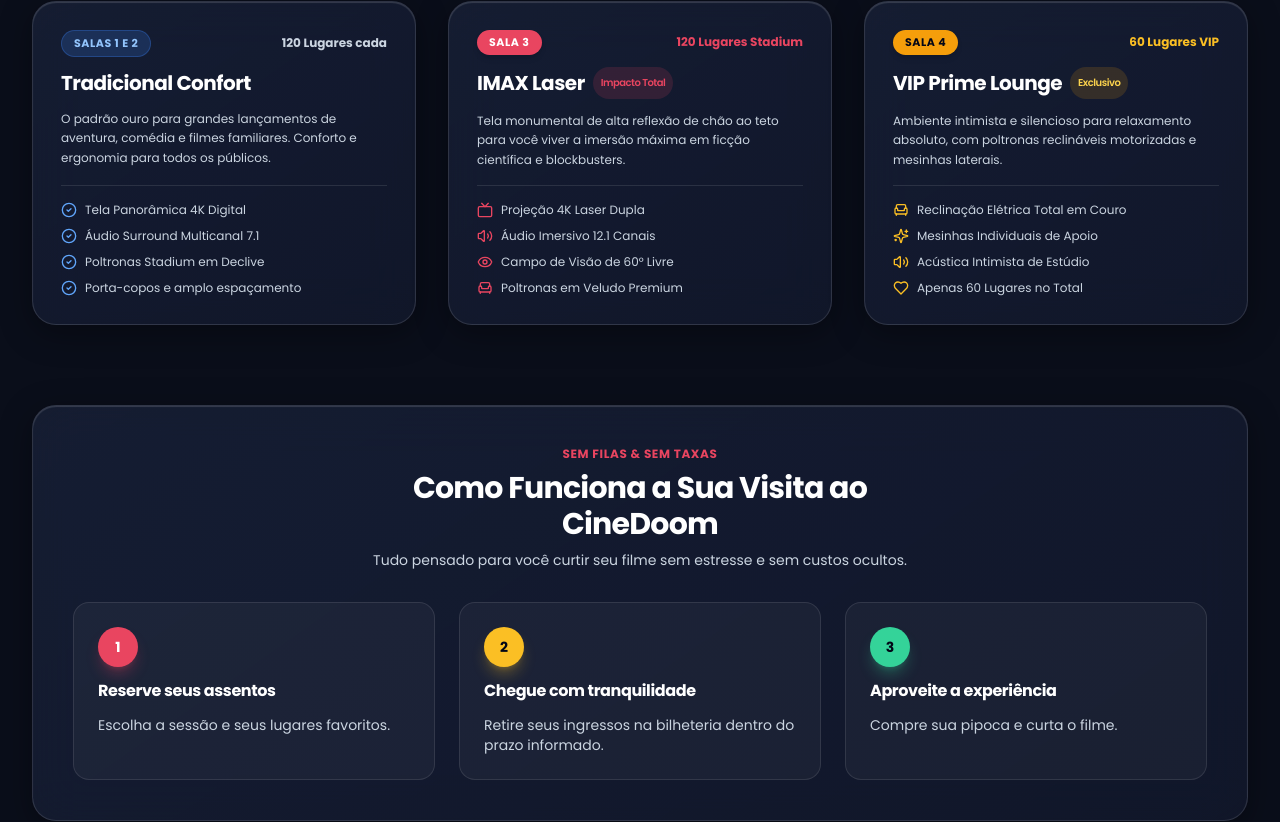
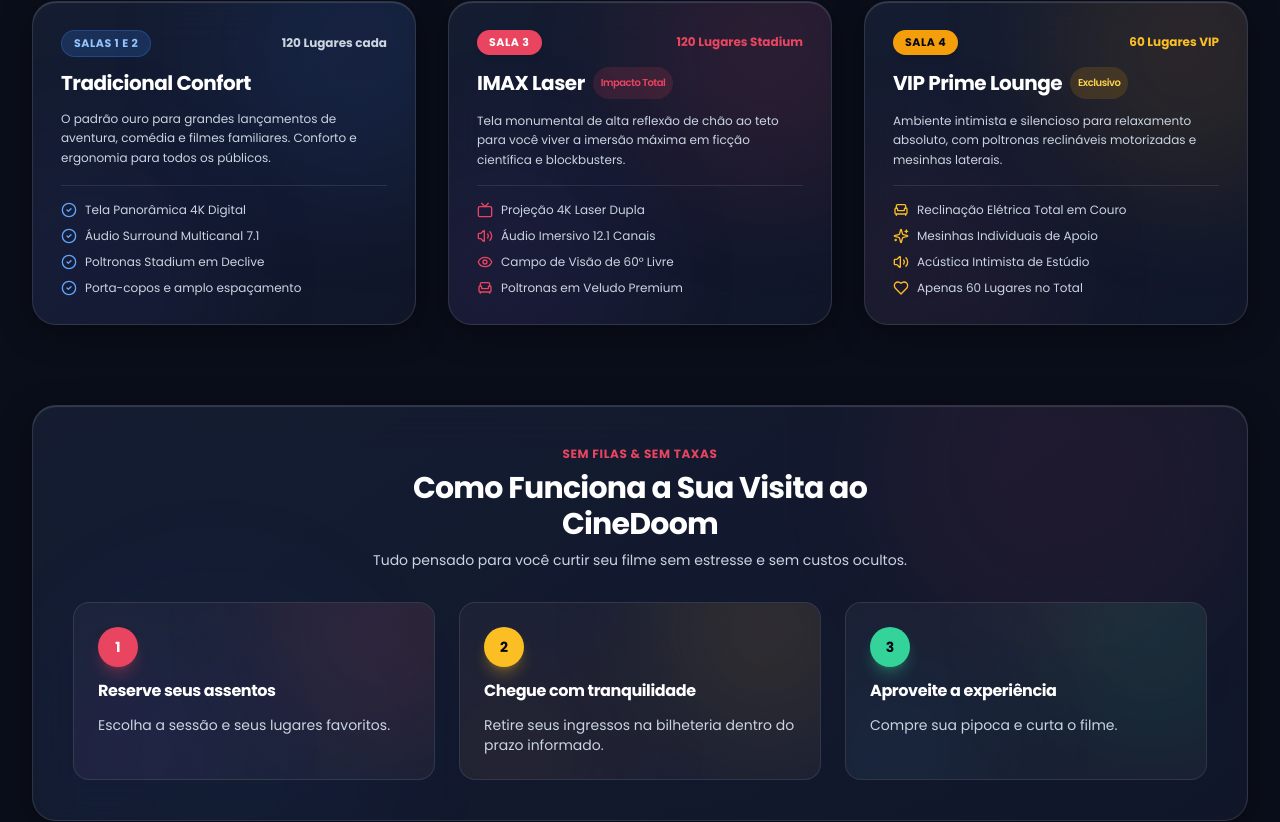
Before and after one commit to CINESOFT-SOLUTIONS/cinedoom-app, a Next.js app: page /sobre in a window 1280 px wide. Shown: the part 1290-2112 px from the top of the page. Built offline with nearby package versions, Linux system fonts and the light colour scheme; no server answers.

Commit message:
feat(sobre): aplicar degradês dinâmicos interativos com cursor em todos os cards

```diff
--- a/src/app/sobre/page.tsx
+++ b/src/app/sobre/page.tsx
@@ -4,6 +4,7 @@
 import Link from "next/link";
 import Image from "next/image";
 import { CineDoomHeader } from "@/components/cinedoom-header";
+import { InteractiveGlowCard } from "@/components/interactive-glow-card";
 import {
   Sparkles,
   Film,
@@ -206,7 +207,13 @@
 
           <div className="grid grid-cols-1 md:grid-cols-3 gap-6 sm:gap-8">
             {/* Categoria 1: Salas 1 e 2 Tradicionais Confort */}
-            <div className="rounded-3xl overflow-hidden liquid-glass-card border border-white/15 shadow-xl flex flex-col group hover:border-blue-400/40 transition-all">
+            <InteractiveGlowCard
+              className="rounded-3xl liquid-glass-card border border-white/15 shadow-xl flex flex-col group hover:border-blue-400/40"
+              contentClassName="flex flex-col h-full"
+              orb1Color="rgba(59, 130, 246, 0.28)"
+              orb2Color="rgba(99, 102, 241, 0.20)"
+              spotlightColor="rgba(59, 130, 246, 0.12)"
+            >
               <div className="p-6 sm:p-7 space-y-4 flex-1 flex flex-col justify-between">
                 <div className="space-y-3">
                   <div className="flex items-center justify-between gap-2">
@@ -245,10 +252,16 @@
                   </div>
                 </div>
               </div>
-            </div>
+            </InteractiveGlowCard>
 
             {/* Categoria 2: Sala 3 IMAX Laser */}
-            <div className="rounded-3xl overflow-hidden liquid-glass-card border border-white/15 shadow-xl flex flex-col group hover:border-cta/40 transition-all">
+            <InteractiveGlowCard
+              className="rounded-3xl liquid-glass-card border border-white/15 shadow-xl flex flex-col group hover:border-cta/40"
+              contentClassName="flex flex-col h-full"
+              orb1Color="rgba(233, 69, 96, 0.32)"
+              orb2Color="rgba(168, 85, 247, 0.22)"
+              spotlightColor="rgba(233, 69, 96, 0.15)"
+            >
               <div className="p-6 sm:p-7 space-y-4 flex-1 flex flex-col justify-between">
                 <div className="space-y-3">
                   <div className="flex items-center justify-between gap-2">
@@ -288,10 +301,16 @@
                   </div>
                 </div>
               </div>
-            </div>
+            </InteractiveGlowCard>
 
             {/* Categoria 3: Sala 4 VIP Prime */}
-            <div className="rounded-3xl overflow-hidden liquid-glass-card border border-white/15 shadow-xl flex flex-col group hover:border-amber-400/40 transition-all">
+            <InteractiveGlowCard
+              className="rounded-3xl liquid-glass-card border border-white/15 shadow-xl flex flex-col group hover:border-amber-400/40"
+              contentClassName="flex flex-col h-full"
+              orb1Color="rgba(245, 158, 11, 0.30)"
+              orb2Color="rgba(233, 69, 96, 0.20)"
+              spotlightColor="rgba(245, 158, 11, 0.14)"
+            >
               <div className="p-6 sm:p-7 space-y-4 flex-1 flex flex-col justify-between">
                 <div className="space-y-3">
                   <div className="flex items-center justify-between gap-2">
@@ -331,12 +350,20 @@
                   </div>
                 </div>
               </div>
-            </div>
+            </InteractiveGlowCard>
           </div>
         </section>
 
         {/* ================= COMO FUNCIONA (EXPERIENCIA DESCOMPLICADA) ================= */}
-        <section className="p-8 sm:p-10 rounded-3xl liquid-glass-card border border-white/15 space-y-8 shadow-2xl">
+        <InteractiveGlowCard
+          as="section"
+          className="p-8 sm:p-10 rounded-3xl liquid-glass-card border border-white/15 shadow-2xl"
+          contentClassName="space-y-8"
+          orb1Color="rgba(233, 69, 96, 0.16)"
+          orb2Color="rgba(59, 130, 246, 0.12)"
+          spotlightColor="rgba(255, 255, 255, 0.05)"
+          orbSize="w-96 h-96"
+        >
           <div className="text-center max-w-xl mx-auto space-y-2">
             <span className="text-xs font-bold text-cta uppercase tracking-wider block">
               Sem Filas & Sem Taxas
@@ -351,7 +378,14 @@
 
           <div className="grid grid-cols-1 md:grid-cols-3 gap-6 relative">
             {/* Passo 1 */}
-            <div className="p-6 rounded-2xl bg-white/[0.04] hover:bg-white/[0.07] border border-white/10 hover:border-cta/30 transition-all duration-300 space-y-3 relative group">
+            <InteractiveGlowCard
+              className="p-6 rounded-2xl bg-white/[0.04] hover:bg-white/[0.07] border border-white/10 hover:border-cta/40 transition-all duration-300 group"
+              contentClassName="space-y-3"
+              orb1Color="rgba(233, 69, 96, 0.30)"
+              orb2Color="rgba(147, 51, 234, 0.20)"
+              spotlightColor="rgba(233, 69, 96, 0.12)"
+              orbSize="w-56 h-56"
+            >
               <div className="w-10 h-10 rounded-full bg-cta text-white font-bold text-sm flex items-center justify-center shadow-lg shadow-cta/30 group-hover:scale-110 transition-transform">
                 1
               </div>
@@ -359,10 +393,17 @@
               <p className="text-xs sm:text-sm text-slate-300 leading-relaxed">
                 Escolha a sessão e seus lugares favoritos.
               </p>
-            </div>
+            </InteractiveGlowCard>
 
             {/* Passo 2 */}
-            <div className="p-6 rounded-2xl bg-white/[0.04] hover:bg-white/[0.07] border border-white/10 hover:border-amber-400/30 transition-all duration-300 space-y-3 relative group">
+            <InteractiveGlowCard
+              className="p-6 rounded-2xl bg-white/[0.04] hover:bg-white/[0.07] border border-white/10 hover:border-amber-400/40 transition-all duration-300 group"
+              contentClassName="space-y-3"
+              orb1Color="rgba(245, 158, 11, 0.30)"
+              orb2Color="rgba(234, 88, 12, 0.20)"
+              spotlightColor="rgba(245, 158, 11, 0.12)"
+              orbSize="w-56 h-56"
+            >
               <div className="w-10 h-10 rounded-full bg-amber-400 text-slate-950 font-bold text-sm flex items-center justify-center shadow-lg shadow-amber-400/30 group-hover:scale-110 transition-transform">
                 2
               </div>
@@ -370,10 +411,17 @@
               <p className="text-xs sm:text-sm text-slate-300 leading-relaxed">
                 Retire seus ingressos na bilheteria dentro do prazo informado.
               </p>
-            </div>
+            </InteractiveGlowCard>
 
             {/* Passo 3 */}
-            <div className="p-6 rounded-2xl bg-white/[0.04] hover:bg-white/[0.07] border border-white/10 hover:border-emerald-400/30 transition-all duration-300 space-y-3 relative group">
+            <InteractiveGlowCard
+              className="p-6 rounded-2xl bg-white/[0.04] hover:bg-white/[0.07] border border-white/10 hover:border-emerald-400/40 transition-all duration-300 group"
+              contentClassName="space-y-3"
+              orb1Color="rgba(16, 185, 129, 0.30)"
+              orb2Color="rgba(14, 165, 233, 0.20)"
+              spotlightColor="rgba(16, 185, 129, 0.12)"
+              orbSize="w-56 h-56"
+            >
               <div className="w-10 h-10 rounded-full bg-emerald-400 text-slate-950 font-bold text-sm flex items-center justify-center shadow-lg shadow-emerald-400/30 group-hover:scale-110 transition-transform">
                 3
               </div>
@@ -381,16 +429,21 @@
               <p className="text-xs sm:text-sm text-slate-300 leading-relaxed">
                 Compre sua pipoca e curta o filme.
               </p>
-            </div>
+            </InteractiveGlowCard>
           </div>
-        </section>
+        </InteractiveGlowCard>
 
         {/* ================= CHAMADA PARA AÇÃO (CTA) ================= */}
-        <section className="p-8 sm:p-12 rounded-3xl bg-gradient-to-r from-[#1A2238] via-[#16213E] to-[#12182B] border border-white/15 text-center space-y-5 shadow-2xl relative overflow-hidden">
-          <div className="absolute -right-16 -top-16 w-64 h-64 bg-cta/15 rounded-full blur-3xl pointer-events-none" />
-          <div className="absolute -left-16 -bottom-16 w-64 h-64 bg-amber-500/10 rounded-full blur-3xl pointer-events-none" />
-
-          <div className="relative z-10 max-w-xl mx-auto space-y-4">
+        <InteractiveGlowCard
+          as="section"
+          className="p-8 sm:p-12 rounded-3xl bg-gradient-to-r from-[#1A2238] via-[#16213E] to-[#12182B] border border-white/15 text-center shadow-2xl"
+          contentClassName="space-y-5"
+          orb1Color="rgba(233, 69, 96, 0.35)"
+          orb2Color="rgba(245, 158, 11, 0.25)"
+          spotlightColor="rgba(255, 255, 255, 0.10)"
+          orbSize="w-80 h-80"
+        >
+          <div className="max-w-xl mx-auto space-y-4">
             <h2 className="text-2xl sm:text-3xl md:text-4xl font-bold text-white tracking-tight">
               Pronto para Viver o Cinema de Verdade?
             </h2>
@@ -407,7 +460,7 @@
               </Link>
             </div>
           </div>
-        </section>
+        </InteractiveGlowCard>
       </main>
 
       {/* ================= RODAPE OFICIAL ================= */}
--- /dev/null
+++ b/src/components/interactive-glow-card.tsx
@@ -0,0 +1,108 @@
+"use client";
+
+import React, { useRef, useState } from "react";
+
+export interface InteractiveGlowCardProps extends React.HTMLAttributes<HTMLDivElement> {
+  as?: "div" | "section" | "article";
+  children: React.ReactNode;
+  className?: string;
+  contentClassName?: string;
+  orb1Color?: string;
+  orb2Color?: string;
+  spotlightColor?: string;
+  orbSize?: string;
+  interactive?: boolean;
+}
+
+/**
+ * InteractiveGlowCard
+ * Componente visual cinematográfico com degradês dinâmicos e orbs que reagem
+ * e se movimentam de acordo com a posição do cursor do mouse (GPU-accelerated).
+ */
+export function InteractiveGlowCard({
+  as: Component = "div",
+  children,
+  className = "",
+  contentClassName = "",
+  orb1Color = "rgba(233, 69, 96, 0.25)",
+  orb2Color = "rgba(245, 158, 11, 0.18)",
+  spotlightColor = "rgba(255, 255, 255, 0.08)",
+  orbSize = "w-72 h-72",
+  interactive = true,
+  ...rest
+}: InteractiveGlowCardProps) {
+  const cardRef = useRef<HTMLDivElement>(null);
+  const [isHovered, setIsHovered] = useState(false);
+
+  const updateCoordinates = (e: React.MouseEvent<HTMLDivElement>) => {
+    if (!interactive || !cardRef.current) return;
+    const rect = cardRef.current.getBoundingClientRect();
+    const x = e.clientX - rect.left;
+    const y = e.clientY - rect.top;
+
+    cardRef.current.style.setProperty("--mouse-x", `${x}px`);
+    cardRef.current.style.setProperty("--mouse-y", `${y}px`);
+  };
+
+  const handleMouseMove = (e: React.MouseEvent<HTMLDivElement>) => {
+    updateCoordinates(e);
+  };
+
+  const handleMouseEnter = (e: React.MouseEvent<HTMLDivElement>) => {
+    updateCoordinates(e);
+    setIsHovered(true);
+  };
+
+  const handleMouseLeave = () => {
+    setIsHovered(false);
+  };
+
+  const Tag = Component as any;
+
+  return (
+    <Tag
+      ref={cardRef}
+      onMouseMove={handleMouseMove}
+      onMouseEnter={handleMouseEnter}
+      onMouseLeave={handleMouseLeave}
+      className={`group/glow relative overflow-hidden transition-all duration-300 ${className}`}
+      {...rest}
+    >
+      {/* 1. Dynamic Cursor Spotlight Effect */}
+      <div
+        className="pointer-events-none absolute -inset-px rounded-[inherit] transition-opacity duration-300 z-0"
+        style={{
+          opacity: isHovered ? 1 : 0,
+          background: `radial-gradient(450px circle at var(--mouse-x, 50%) var(--mouse-y, 50%), ${spotlightColor}, transparent 70%)`,
+        }}
+      />
+
+      {/* 2. Dynamic Floating Glow Orb 1 (Acompanha o mouse com fluidez) */}
+      <div
+        className={`pointer-events-none absolute ${orbSize} rounded-full blur-3xl transition-all duration-300 ease-out will-change-transform z-0`}
+        style={{
+          left: isHovered ? "var(--mouse-x, 80%)" : "85%",
+          top: isHovered ? "var(--mouse-y, 20%)" : "15%",
+          transform: "translate(-50%, -50%)",
+          background: orb1Color,
+          opacity: isHovered ? 0.85 : 0.35,
+        }}
+      />
+
+      {/* 3. Dynamic Counter-Balance Glow Orb 2 (Efeito de profundidade espelhado) */}
+      <div
+        className={`pointer-events-none absolute ${orbSize} rounded-full blur-3xl transition-all duration-500 ease-out will-change-transform z-0`}
+        style={{
+          left: isHovered ? "calc(100% - var(--mouse-x, 20%))" : "15%",
+          top: isHovered ? "calc(100% - var(--mouse-y, 80%))" : "85%",
+          transform: "translate(-50%, -50%)",
+          background: orb2Color,
+          opacity: isHovered ? 0.65 : 0.25,
+        }}
+      />
+
+      {/* 4. Conteúdo Renderizado Acima dos Degradês */}
+      <div className={`relative z-10 h-full w-full ${contentClassName}`}>{children}</div>
+    </Tag>
+  );
+}
```
